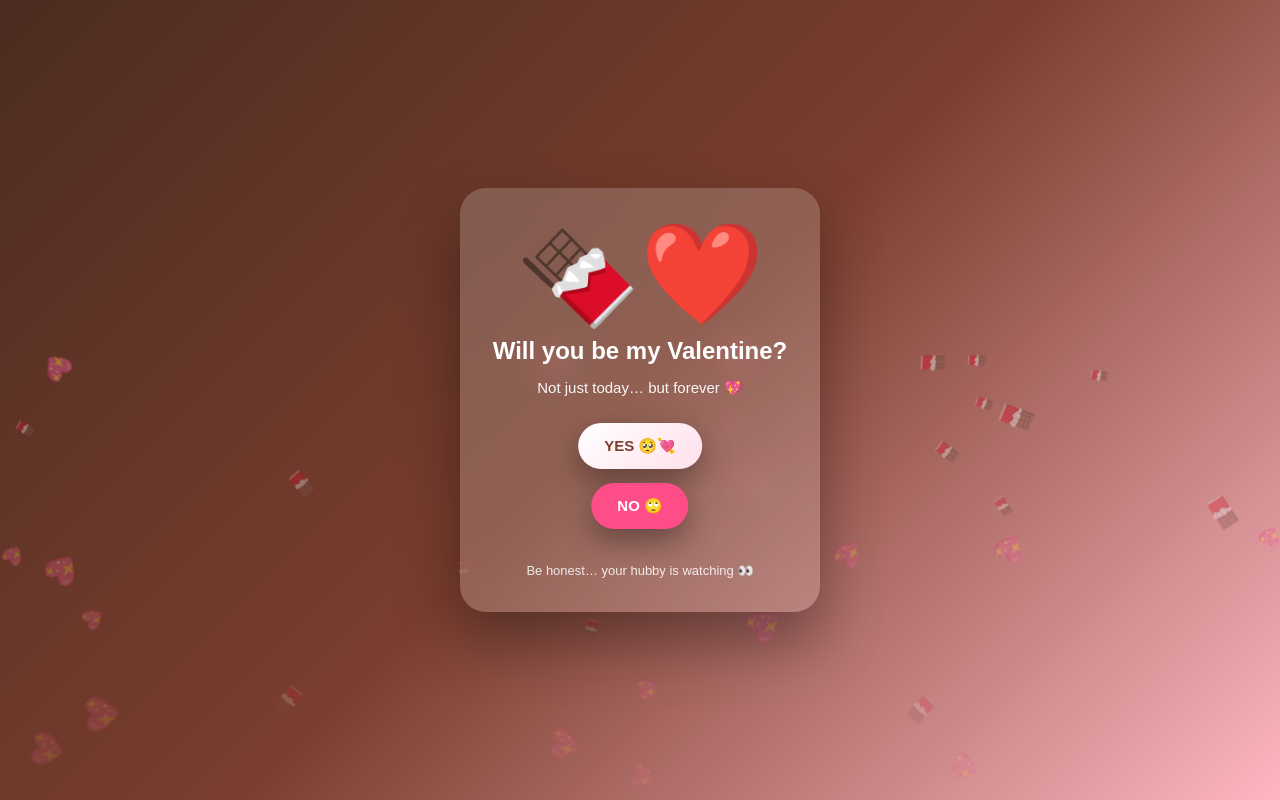
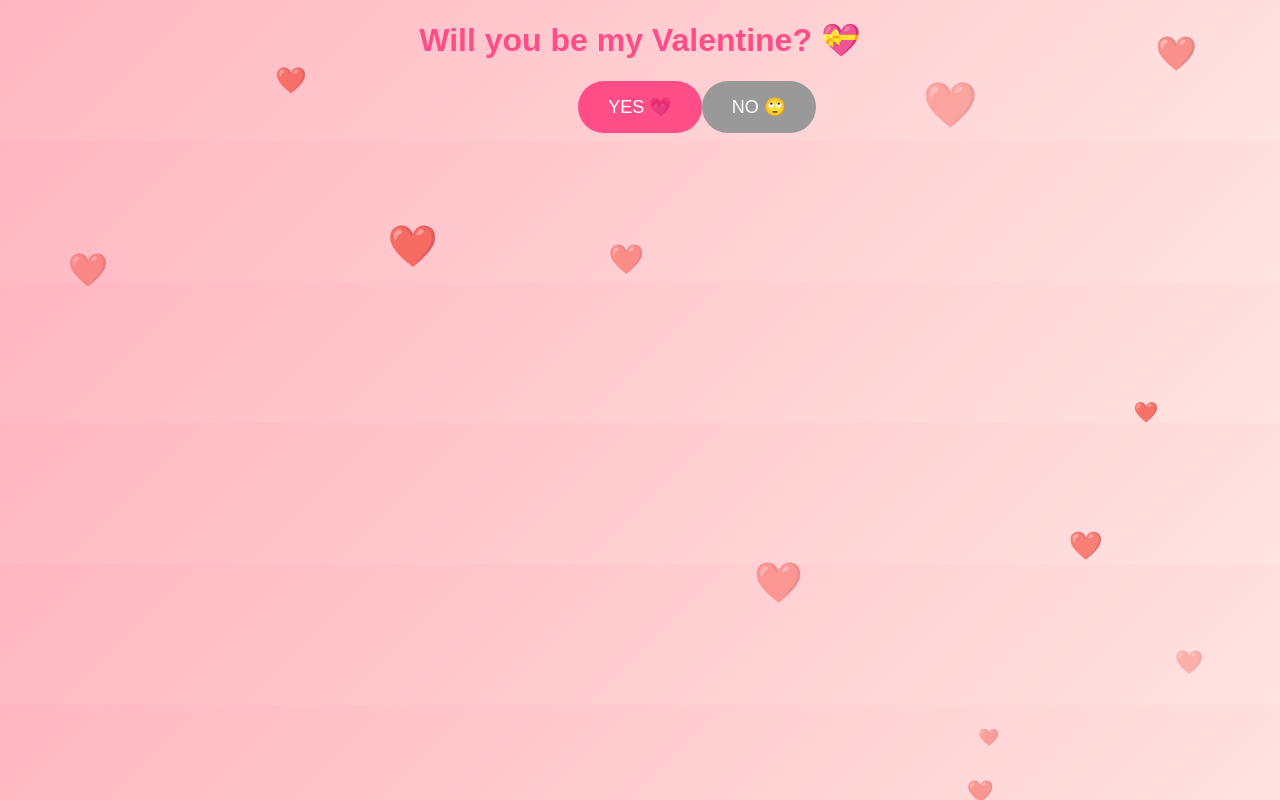
Before and after one commit to kavyansh2720/valentine-site, a Flask app: page / in a window 1280 px wide. Run offline with Flask 3, Linux system fonts and the light colour scheme.

Commit message:
Update index.html

```diff
--- a/templates/index.html
+++ b/templates/index.html
@@ -1,172 +1,21 @@
 <!DOCTYPE html>
 <html lang="en">
 <head>
-<meta charset="UTF-8">
-<meta name="viewport" content="width=device-width, initial-scale=1.0">
-<title>For You 💖</title>
+    <meta charset="UTF-8">
+    <title>Be My Valentine 💖</title>
+    <link rel="stylesheet" href="/static/style.css">
+</head>
+<body class="valentine-bg">
 
-<style>
-*{
-  margin:0;
-  padding:0;
-  box-sizing:border-box;
-  font-family:'Poppins', sans-serif;
-}
+<div class="proposal-box glass">
+    <h1>Will you be my Valentine? 💝</h1>
 
-body{
-  height:100vh;
-  background: linear-gradient(135deg,#4b2c20,#7a3e2e,#ffb6c1);
-  display:flex;
-  align-items:center;
-  justify-content:center;
-  overflow:hidden;
-  color:#fff;
-}
-
-/* FLOATING BACKGROUND */
-.bg{
-  position:absolute;
-  top:-20px;
-  animation:fall 8s linear infinite;
-  opacity:.7;
-}
-
-@keyframes fall{
-  to{
-    transform:translateY(120vh) rotate(360deg);
-    opacity:0;
-  }
-}
-
-/* MAIN CARD */
-.card{
-  background:rgba(255,255,255,.18);
-  backdrop-filter:blur(14px);
-  border-radius:26px;
-  padding:34px 26px;
-  text-align:center;
-  box-shadow:0 30px 60px rgba(0,0,0,.35);
-  width:90%;
-  max-width:360px;
-  z-index:2;
-}
-
-/* HEART */
-.heart{
-  font-size:90px;
-  animation:pulse 2s infinite;
-}
-
-@keyframes pulse{
-  0%,100%{transform:scale(1);}
-  50%{transform:scale(1.12);}
-}
-
-/* TEXT */
-h1{
-  font-size:24px;
-  margin-top:10px;
-}
-
-.sub{
-  font-size:15px;
-  margin:14px 0 26px;
-  opacity:.95;
-}
-
-/* BUTTONS */
-.buttons{
-  position:relative;
-  height:120px;
-}
-
-button{
-  position:absolute;
-  padding:14px 26px;
-  border:none;
-  border-radius:30px;
-  font-size:15px;
-  font-weight:600;
-  cursor:pointer;
-  transition:.3s ease;
-  box-shadow:0 12px 30px rgba(0,0,0,.35);
-}
-
-#yes{
-  background:linear-gradient(135deg,#fff,#ffe0ec);
-  color:#7a3e2e;
-  left:50%;
-  transform:translateX(-50%);
-}
-
-#no{
-  background:#ff4d88;
-  color:#fff;
-  left:50%;
-  top:60px;
-  transform:translateX(-50%);
-}
-
-/* GROW YES */
-.grow{
-  transform:translateX(-50%) scale(1.15);
-}
-
-/* FOOT */
-.note{
-  font-size:13px;
-  margin-top:20px;
-  opacity:.85;
-}
-</style>
-</head>
-
-<body>
-
-<div class="card">
-  <div class="heart">🍫❤️</div>
-  <h1>Will you be my Valentine?</h1>
-  <div class="sub">Not just today… but forever 💖</div>
-
-  <div class="buttons">
-    <button id="yes" onclick="yesClicked()">YES 🥺💘</button>
-    <button id="no" onclick="moveNo()">NO 🙄</button>
-  </div>
-
-  <div class="note">Be honest… your hubby is watching 👀</div>
+    <div class="buttons">
+        <button id="yesBtn" onclick="goYes()">YES 💗</button>
+        <button id="noBtn">NO 🙄</button>
+    </div>
 </div>
 
-<script>
-let yesScale = 1;
-
-function yesClicked(){
-  window.location.href = "yes.html";
-}
-
-function moveNo(){
-  const no = document.getElementById("no");
-  const yes = document.getElementById("yes");
-
-  const x = Math.random() * 200 - 100;
-  const y = Math.random() * 100 - 50;
-
-  no.style.transform = `translate(${x}px, ${y}px) rotate(${Math.random()*360}deg)`;
-
-  yesScale += 0.15;
-  yes.style.transform = `translateX(-50%) scale(${yesScale})`;
-}
-
-/* BACKGROUND FLOAT */
-for(let i=0;i<35;i++){
-  const e=document.createElement("div");
-  e.className="bg";
-  e.innerHTML = Math.random() > .5 ? "🍫" : "💖";
-  e.style.left = Math.random()*100+"vw";
-  e.style.fontSize = (16+Math.random()*20)+"px";
-  e.style.animationDelay = Math.random()*4+"s";
-  document.body.appendChild(e);
-}
-</script>
-
+<script src="/static/script.js"></script>
 </body>
 </html>
```
